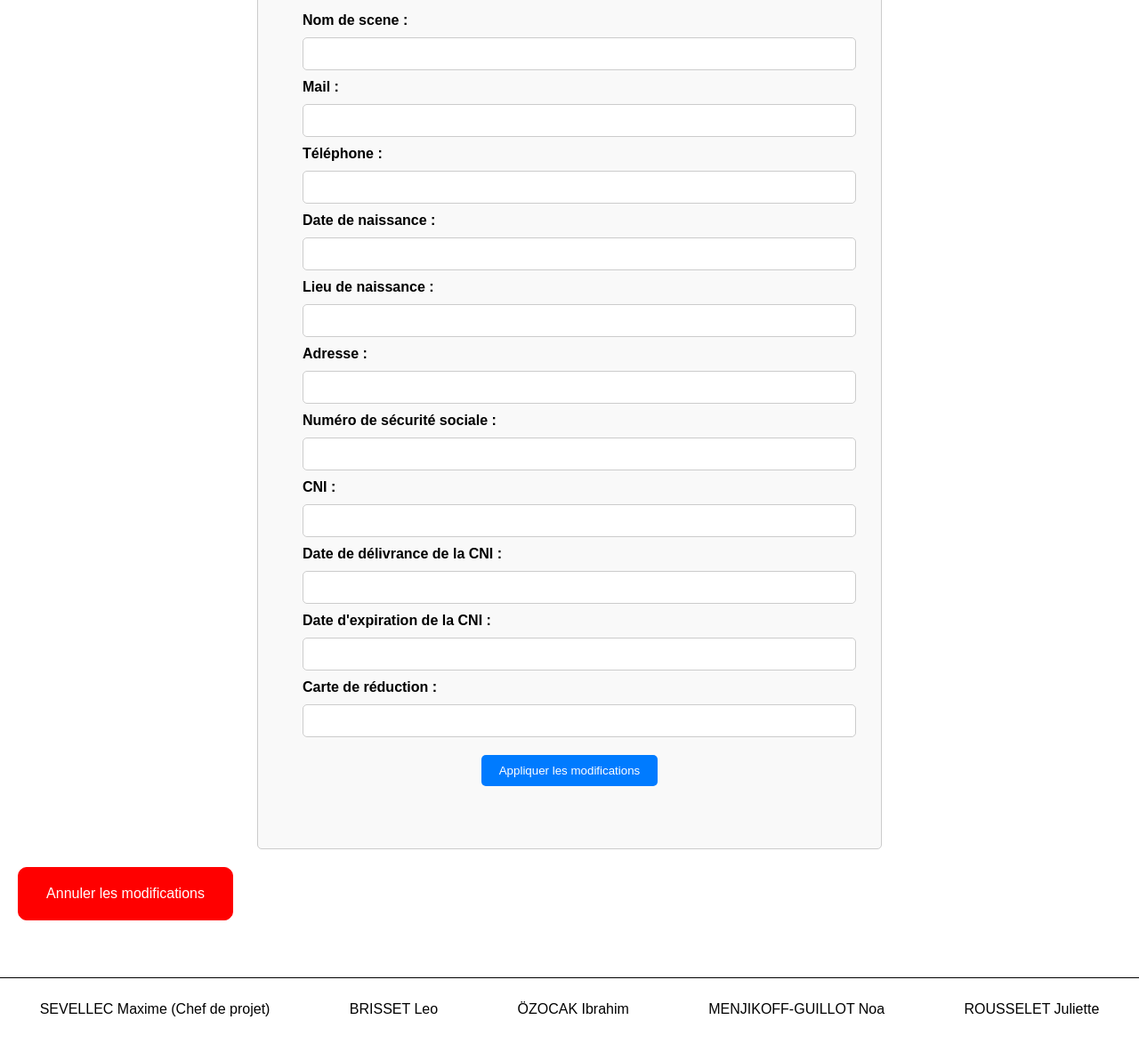
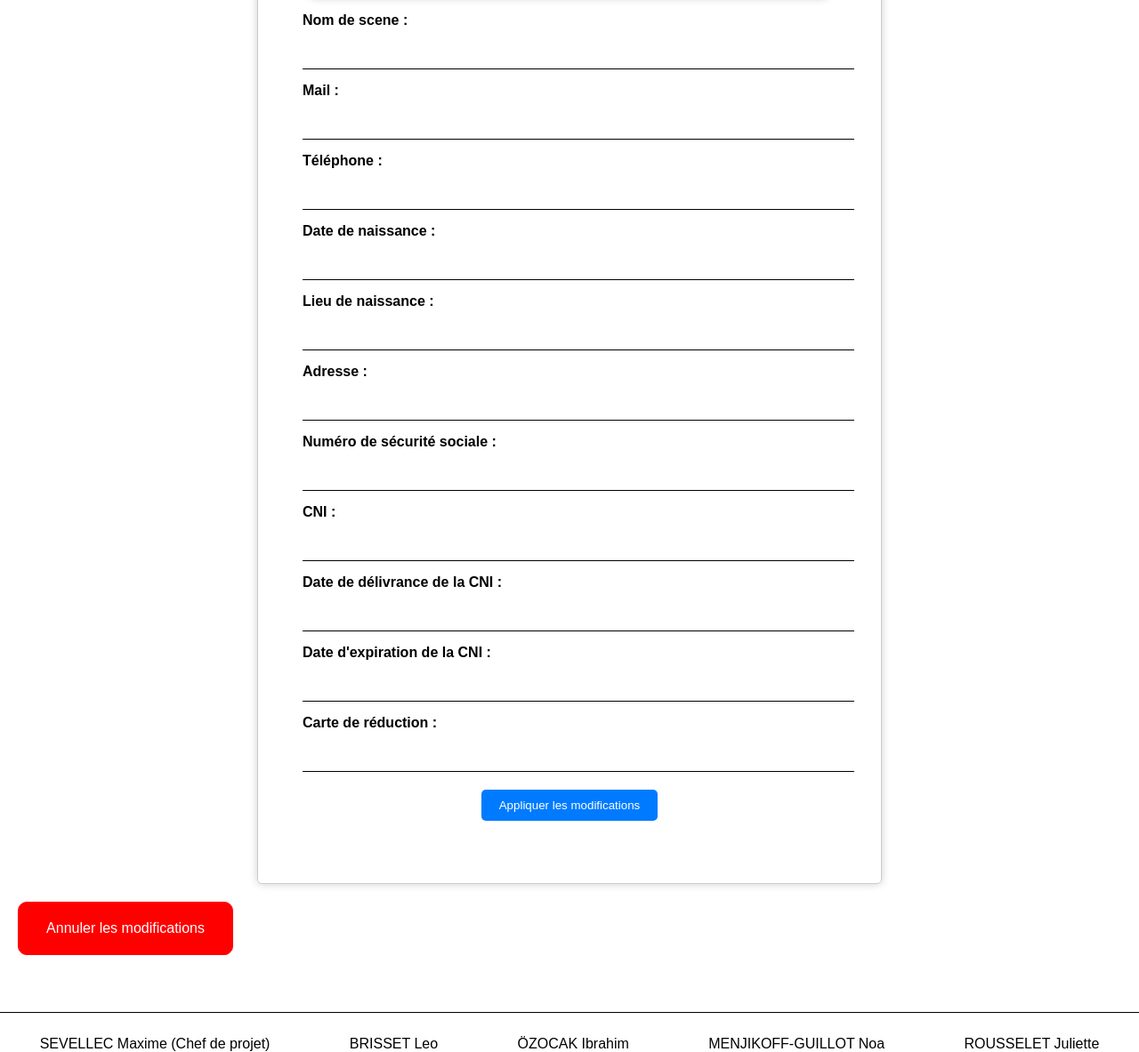
Before and after one commit to ibrahimOzocak/SAE_3.05, a Flask app: page /artiste/1/modifier in a window 1280 px wide. Shown: the part 509-1692 px from the top of the page at 89% size. Before the commit the page ends 1652 px from the top, so only its background shows below. Run offline with Flask 3, Linux system fonts and the light colour scheme; data that the repository does not hold is empty; some libraries are stand-ins or nearby versions.

Commit message:
modif css

```diff
--- a/ConcertPro/static/css/concert.css
+++ b/ConcertPro/static/css/concert.css
@@ -20,11 +20,10 @@
 
 
 .infos{
-    background-color: #f0f0f0; /* Couleur de fond */
     padding: 20px; /* Espacement intérieur */
     border: 1px solid #948c8c; /* Bordure */
     border-radius: 10px; /* Coins arrondis */
-    box-shadow: 0 0 5px rgba(0, 0, 0, 0.2); /* Ombre légère */
+    box-shadow: 0 0 10px rgba(0, 0, 0, 0.2); /* Ombre légère */
 
     justify-content: center;
     align-items: center;
--- a/ConcertPro/static/css/modif.css
+++ b/ConcertPro/static/css/modif.css
@@ -8,7 +8,7 @@ body {
     padding: 50px;
     border: 1px solid #ccc;
     border-radius: 5px;
-    background-color: #f9f9f9;
+    box-shadow: 0 0 10px rgba(0, 0, 0, 0.2); /* Ombre légère */
     display: flex;
     flex-direction: column;
     align-items: center;
@@ -35,8 +35,12 @@ label {
 input, select {
     width: 100%;
     padding: 10px;
-    border: 1px solid #ccc;
-    border-radius: 5px;
+    border: none;
+    border-bottom: 1px solid black;
+    margin-bottom: 15px;
+    background-color: white;
+    color: black;
+    outline: none; /* Retire la bordure de focus */
 }
 
 button {
--- a/ConcertPro/templates/base.html
+++ b/ConcertPro/templates/base.html
@@ -48,7 +48,7 @@
                 <a href="{{url_for('ajout_artiste')}}">Artiste</a>
               </li>
               <li class="menu-item">
-                <a href="{{url_for('ajout_logement')}}">Logment</a>
+                <a href="{{url_for('ajout_logement')}}">Logement</a>
               </li>
               <li class="menu-item">
                 <a href="{{url_for('afficher_rider')}}">Rider</a>
```
